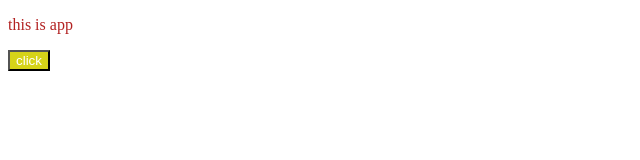
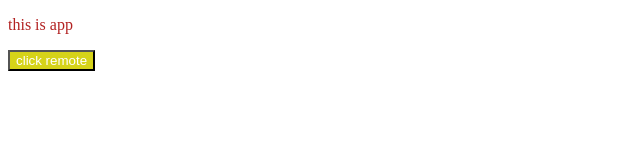
Before and after one commit to hotrankienquan/git-holetex, a plain HTML site: page index.html in a window 1280 px wide. Shown: the whole page, without its empty margins (0-640 px from the left). Drawn offline with Linux system fonts and the light colour scheme.

Commit message:
Update index.html

```diff
--- a/index.html
+++ b/index.html
@@ -9,7 +9,7 @@
 </head>
 <body>
   <p>this is app</p>
-  <button>click</button>
+  <button>click remote</button>
 </body>
 </html>
 <!--
```
